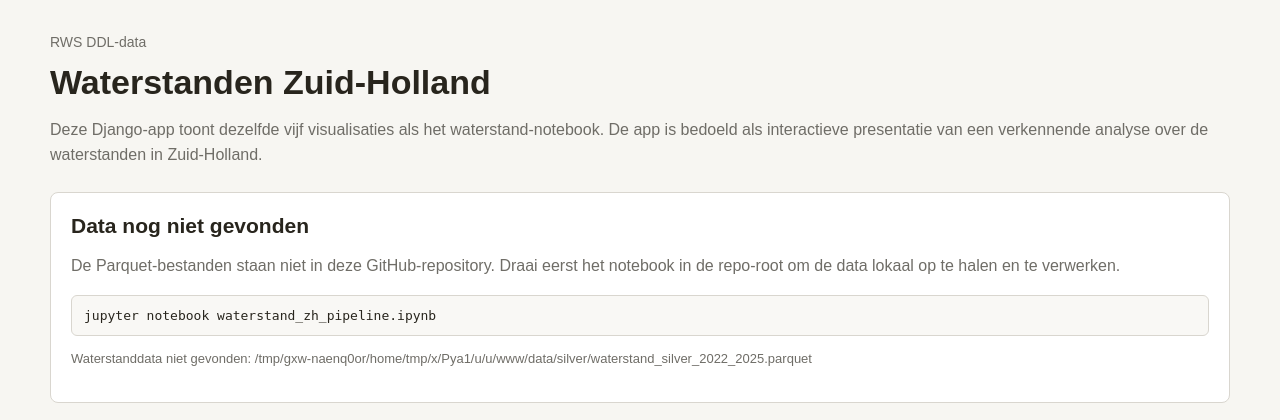
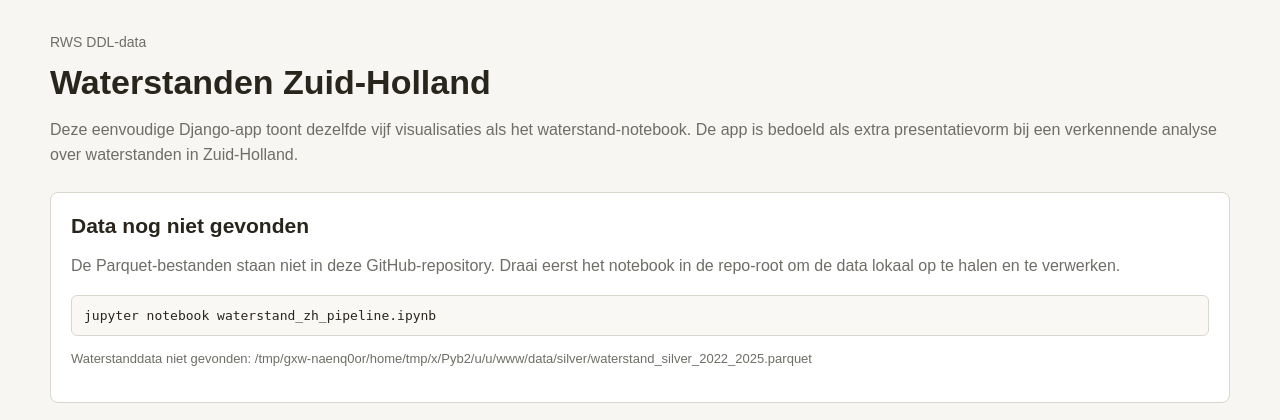
Before and after one commit to zch4/rws_ddl_waterstand_zh, a Django app: page / in a window 1280 px wide. Shown: the part 68-488 px from the top of the page. Run offline with Django 5.2, Linux system fonts and the light colour scheme.

Commit message:
Simplify notebook and app explanations

```diff
--- a/django_app/waterstand/templates/waterstand/dashboard.html
+++ b/django_app/waterstand/templates/waterstand/dashboard.html
@@ -12,9 +12,9 @@
   {% endif %}
   <h1>Waterstanden Zuid-Holland</h1>
   <p>
-    Deze Django-app toont dezelfde vijf visualisaties als het
-    waterstand-notebook. De app is bedoeld als interactieve presentatie van een
-    verkennende analyse over de waterstanden in Zuid-Holland.
+    Deze eenvoudige Django-app toont dezelfde vijf visualisaties als het
+    waterstand-notebook. De app is bedoeld als extra presentatievorm bij een
+    verkennende analyse over waterstanden in Zuid-Holland.
   </p>
 </section>
 
```
Also changed, not shown: django_app/README.md, 1 other file.
